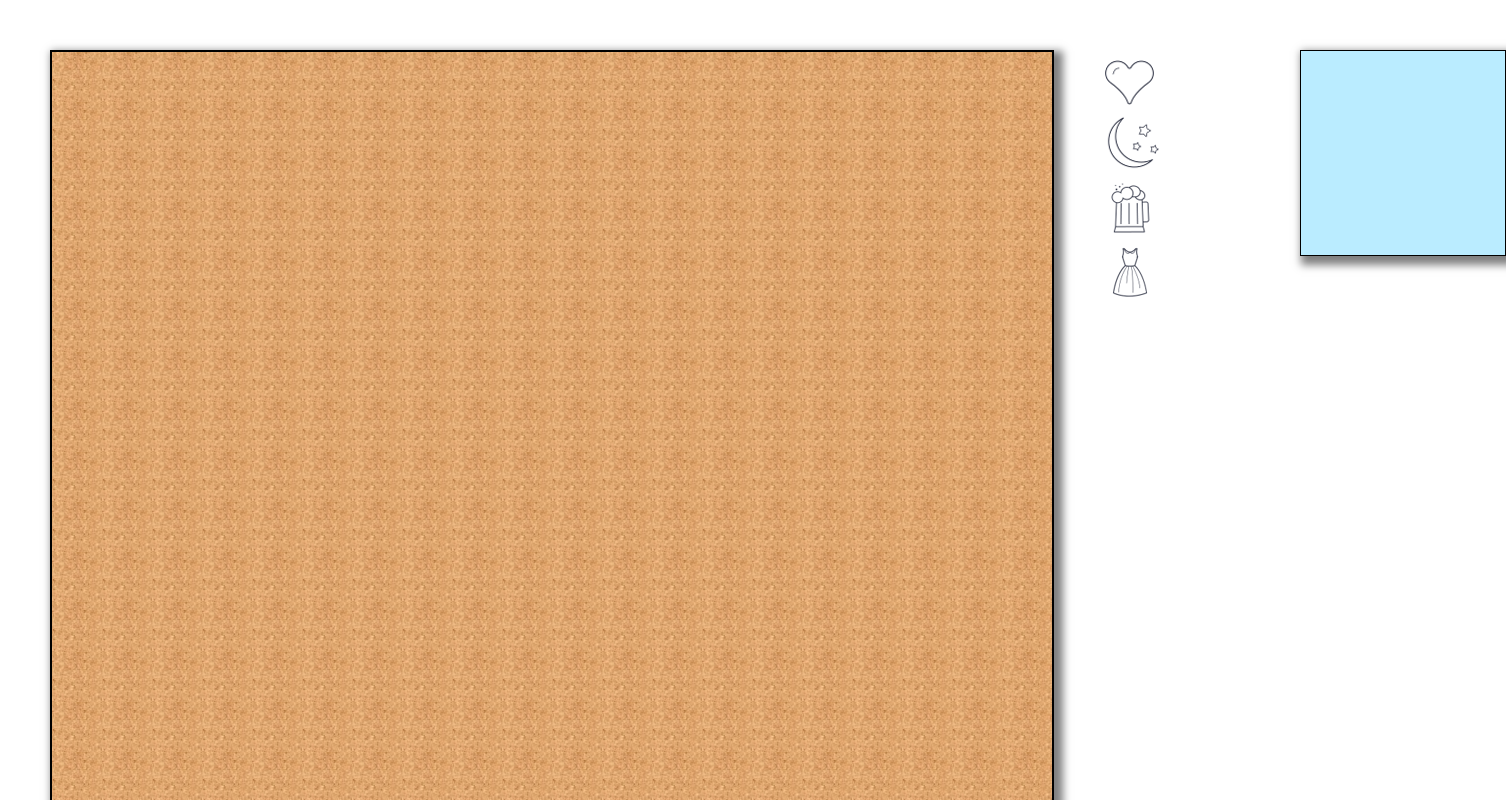
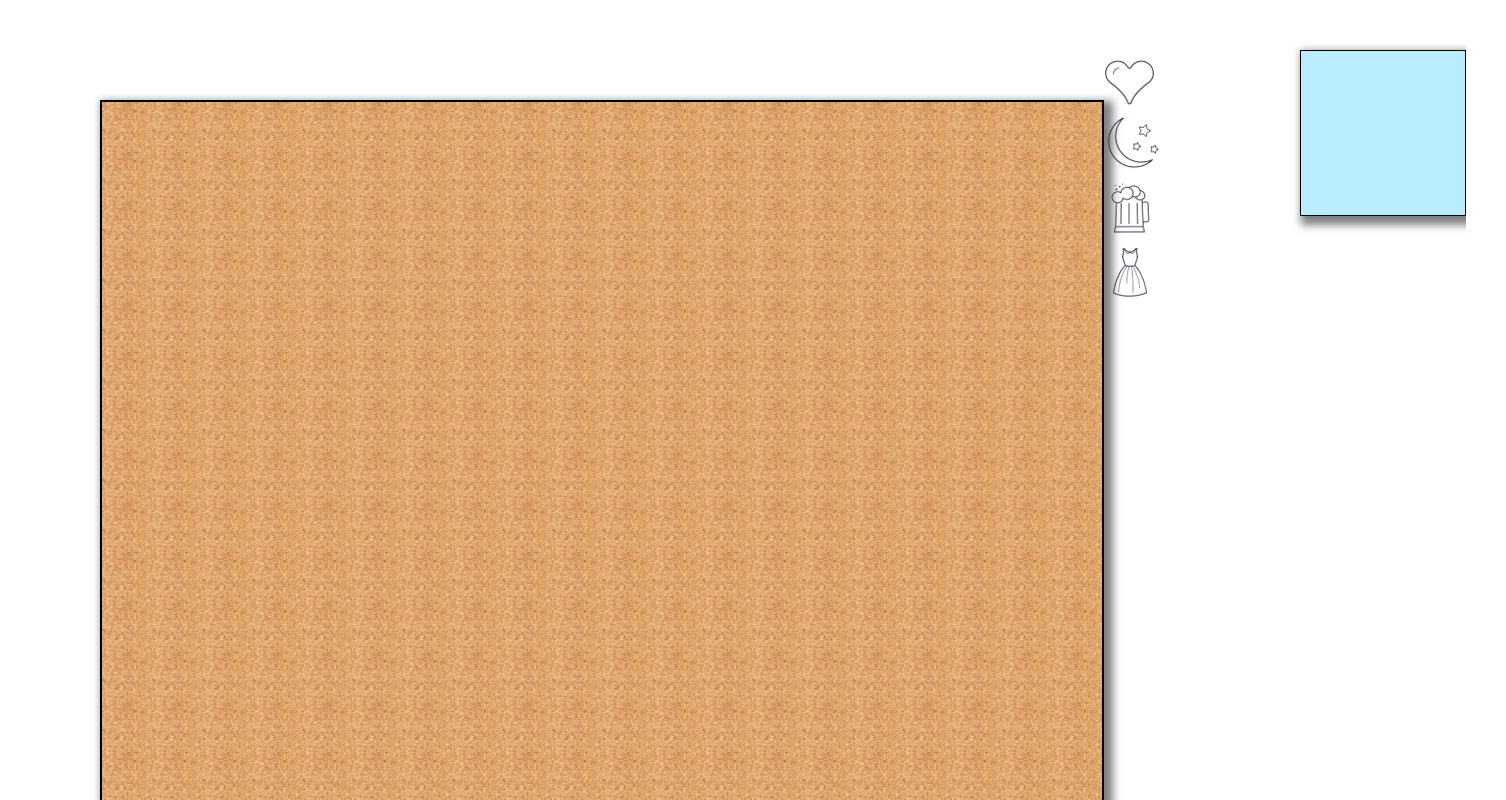
Before and after one commit to poonasp257/storycard, a React (Create React App) app in the folder client/: page / in a window 1280 px wide. Shown: the top 800 px of the page, 1506 px wide, since content can reach past the window. Built offline with nearby package versions, Linux system fonts and the light colour scheme.

Commit message:
Update
1. postIt 수정

```diff
--- a/client/src/App/App.js
+++ b/client/src/App/App.js
@@ -36,6 +36,7 @@
 `;
 
 const Main = styled.div`
+  position: relative;
   user-select: none;
   marigin:auto;
 `;
@@ -108,7 +109,7 @@
       if(this.condition.hasOwnProperty(type)) {
         if(this.condition[type] < condition[type]) {
           console.log('Draw normal Pattern');
-          //return;
+          return;
         }
       }
     }
@@ -116,7 +117,7 @@
     const position = Pattern.position;
     let items = this.state.items.slice();
     for(let index in items) {
-      if(position[index] == undefined) break;
+      if(position[index] === undefined) break;
 
       items[index].style["left"] = position[index].left + 'px';
       items[index].style["top"] = position[index].top + 'px';
@@ -142,11 +143,12 @@
       });
     }
 
-    document.addEventListener('mousedown', this.test);
+    //document.addEventListener('mousedown', this.test);
 
     return (
       <Main>
         <Board row={15} col={20} setItems={this.setItems} items={this.state.items} />
+
         <ButtonBox>
             <Button onClick={this.Back}>Back</Button>
             <Button onClick={this.Draw}>Draw</Button>
@@ -164,3 +166,8 @@
 
 
 export default App;
+
+
+/*
+
+*/
--- a/client/src/App/components/Board.js
+++ b/client/src/App/components/Board.js
@@ -4,7 +4,7 @@
 import DropZone from './DropZone';
 
 const Main = styled.div`
-    position: absolute;
+    position: relative;
     top: ${props => props.rect.top}px;
     left: ${props => props.rect.left}px;
     width: ${props => props.rect.width}px;
--- a/client/src/App/components/Draggable.js
+++ b/client/src/App/components/Draggable.js
@@ -45,9 +45,12 @@
         this.dragElem.style["top"] = `${this.fixedY}px`;
         this.dragElem.style["right"] = `${this.fixedX + this.offsetX}px`;
         this.dragElem.style["bottom"] = `${this.fixedY + this.offsetY}px`;
+
+        console.log(this.dragElem.style["left"])
     };
 
     GetRects = (targets) => {
+        console.log(targets[0]);
         return (
             Object.keys(targets).map((key) => {
                 const width = parseInt(targets[key].style["width"]);
--- a/client/src/App/components/DropZone.js
+++ b/client/src/App/components/DropZone.js
@@ -4,6 +4,7 @@
 function DropZone(props) {
     const content = props.children;
     const style = {
+      position: 'relative',
       left: props.rect.left,
       top: props.rect.top,
       width: props.rect.width,
--- a/client/src/App/components/PostIt.js
+++ b/client/src/App/components/PostIt.js
@@ -3,8 +3,8 @@
 import Draggable from './Draggable';
 
 const Content = styled.textarea`
-    width: 200px;
-    height: 200px;
+    width: 160px;
+    height: 160px;
     border: solid;
     border-width: 1px;
     box-shadow: 5px 5px 8px 4px rgba(0, 0, 0, 0.5);
@@ -12,9 +12,16 @@
     font-size: 1.5em;
     resize: none;
 `;
-// stateless type으로 변경 예정
-// onchange 방식 바꾼 후 componentDidUpdate 부분 삭제
+
 class PostIt extends Component {
+    constructor(props) {
+        super(props);
+
+        this.state = {
+            type: ''
+        }
+    }
+
     componentDidUpdate() {
         const board = document.getElementsByClassName('board');
         const texts = board[0].getElementsByTagName('textarea');
@@ -27,7 +34,9 @@
     }
 
     OnChange = (e) => {
-        let items = Object.assign({}, this.props.items);
+
+        let items = this.props.items.slice();
+        console.log(items);
         for(let item of items) {
             if(item.id !== e.target.closest('div').id) continue;
 
@@ -35,6 +44,9 @@
             for(let text of texts) {
                 text.value = e.target.value;
                 text.innerHTML = e.target.value;
+                this.setState({
+                    type: 'A'
+                });
             }
             break;
         }
@@ -45,7 +57,7 @@
         return (
             <Draggable tag="board" addItem={this.props.addItem} customEvent={this.OnChange}>
                 <form>
-                    <Content readOnly onChange={this.OnChange} />
+                    <Content readOnly onChange={this.OnChange} className={this.state.type} />
                 </form>
             </Draggable>
         );
--- a/client/src/App/components/Symbol.js
+++ b/client/src/App/components/Symbol.js
@@ -3,6 +3,8 @@
 import Draggable from './Draggable';
 
 const Content = styled.img`
+    width: 60px;
+    height: 60px;
 `;
 
 function Symbol(props) {
```
